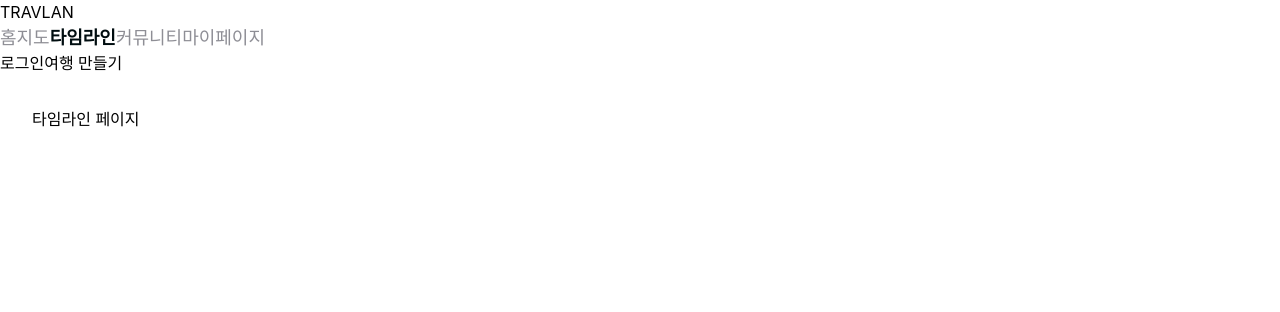
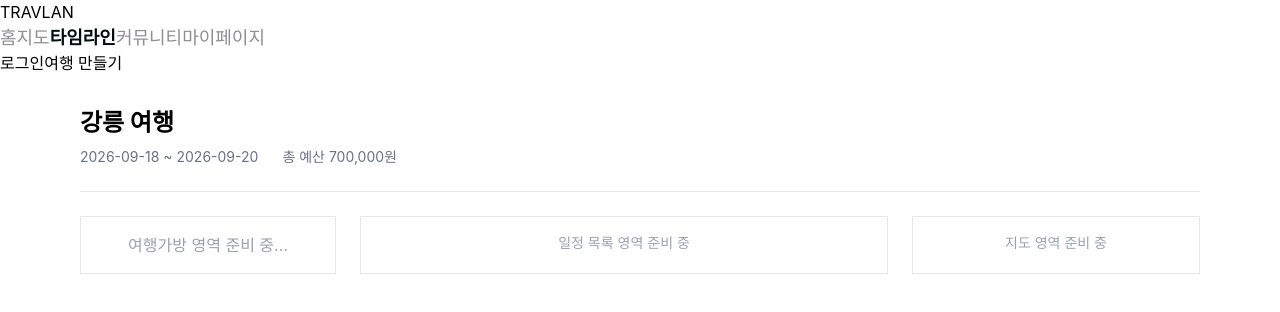
Before and after one commit to travlanWeb/travlan-frontend, a React (Vite) app: page /timeline in a window 1280 px wide. Shown: the top 312 px of the page. Built offline with nearby package versions, Linux system fonts and the light colour scheme; no server answers.

Commit message:
feat: 커뮤니티, 마이 페이지, 타임라인 기본 페이지 구성, travel 인터페이스 타입 추가

```diff
--- a/src/app/router.tsx
+++ b/src/app/router.tsx
@@ -4,9 +4,9 @@ import { createBrowserRouter, Outlet } from 'react-router-dom'
 import Navbar from '../widgets/navbar/ui/Navbar'
 import HomePage from '../pages/home/ui/HomePage'
 import MainPage from '../pages/main/MainPage'
-import TimelinePage from '../pages/timeline/TimelinePage'
-import CommunityPage from '../pages/community/CommunityPage'
-import MyPage from '../pages/mypage/MyPage'
+import CommunityPage from '../pages/community/ui/CommunityPage'
+import MyPage from '../pages/mypage/ui/MyPage'
+import TimelinePage from '../pages/timeline/ui/TimelinePage'
 import LoginPage from '../pages/login/LoginPage'
 import SignupPage from '../pages/login/SignupPage'
 
--- /dev/null
+++ b/src/entities/travel/model/mockTravel.ts
@@ -0,0 +1,12 @@
+import type { Travel } from "./types"
+
+export const mockTravel: Travel = {
+    id: 1,
+    userId: 1,
+    name: '강릉 여행',
+    totalBudget: 700000,
+    startDate: '2026-09-18',
+    endDate: '2026-09-20',
+    createdAt: '2026-09-01T00:00:00',
+    updatedAt: '2026-09-01T00:00:00',
+}
--- /dev/null
+++ b/src/entities/travel/model/types.ts
@@ -0,0 +1,12 @@
+// Travel 타입 지정
+
+export interface Travel {
+    id: number
+    userId: number
+    name: string
+    totalBudget: number
+    startDate: string | null
+    endDate: string | null
+    createdAt: string
+    updatedAt: string
+}
--- a/src/pages/community/CommunityPage.tsx
+++ /dev/null
@@ -1,3 +0,0 @@
-export default function CommunityPage() {
-  return <div className="p-8">커뮤니티 페이지</div>
-}
--- /dev/null
+++ b/src/pages/community/ui/CommunityPage.tsx
@@ -0,0 +1,18 @@
+// 커뮤니티 페이지 기본 뼈대
+// 9/14 - 페이지 구조(제목 + 목록) 잡아두기
+
+export default function CommunityPage() {
+  return (
+    <div className="max-w-[1200px] mx-auto px-10 py-16">
+      <div className="border-b border-gray-200 pb-8 mb-8">
+        <h1 className="text-3xl font-bold mb-2">커뮤니티</h1>
+        <p className="text-gray-500">다른 여행자들의 여행을 둘러보고 마음에 드는 여행을 저장하세요!</p>
+      </div>
+
+      {/* 실 데이터와 연동 필요함 - 현재 임시 데이터 */}
+      <div className="text-gray-400 text-sm py-20 text-center">
+        게시글 목록 준비 중...
+      </div>
+    </div>
+  )
+}
--- a/src/pages/mypage/MyPage.tsx
+++ /dev/null
@@ -1,3 +0,0 @@
-export default function MyPage() {
-  return <div className="p-8">마이페이지</div>
-}
--- /dev/null
+++ b/src/pages/mypage/ui/MyPage.tsx
@@ -0,0 +1,45 @@
+import { useState } from "react"
+
+export default function MyPage() {
+
+  const [activeTab, setActiveTab] = useState<'created' | 'liked'>('created')
+
+  return (
+    <div>
+      <h1 className="text-3xl font-bold mb-8">마이페이지</h1>
+
+      {/* 내가 만든 여행 */}
+      <div className="flex gap-6 border-b border-gray-200 mb-8">
+        <button
+        onClick={() => setActiveTab('created')}
+        className={`pb-3 text-sm font-semibold border-b-2 -mb-px ${
+          activeTab === 'created'
+          ? 'border-deep-ink text-deep-ink'
+          : 'border-transparent text-gray-400'
+        }`}
+        >
+          내가 만든 여행
+        </button>
+
+
+        {/* 찜한 여행 */}
+        <button
+        onClick={() => setActiveTab('liked')}
+        className={`pb-3 text-sm font-semibold border-b-2 -mb-px ${
+          activeTab === 'liked'
+          ? 'border-deep-ink text-deep-ink'
+          : 'border-transparent text-gray-400'
+        }`}
+        >
+          찜한 여행
+        </button>
+      </div>
+
+
+      {/* 값이 없을 경우 기본 상태 메시지 내보내기 */}
+      <div className="text-gray-400 text-sm py-20 text-center">
+        {activeTab === 'created' ? '아직 내가 만든 여행이 없어요' : '아직 찜한 여행이 없어요'}
+      </div>
+    </div>
+  )
+}
--- a/src/pages/timeline/TimelinePage.tsx
+++ /dev/null
@@ -1,3 +0,0 @@
-export default function TimelinePage() {
-    return <div className="p-8">타임라인 페이지</div>
-}
--- /dev/null
+++ b/src/pages/timeline/ui/TimelinePage.tsx
@@ -0,0 +1,35 @@
+// 백엔드 연동 전 목업 데이터 넣어둠
+
+import { mockTravel } from "../../../entities/travel/model/mockTravel"
+
+export default function TimelinePage() {
+    const travel = mockTravel // api 연동 필요
+
+    return (
+        <div className="max-w-[1200px] mx-auto px-10 py-8">
+            {/* 여행 정보 바 */}
+            <div className="border-b border-gray-200 pb-6 mb-6">
+                <h1 className="text-2xl font-bold mb-2">{travel.name}</h1>
+                <div className="flex gap-6 text-sm text-gray-500">
+                    <span>
+                        {travel.startDate} ~ {travel.endDate}
+                    </span>
+                    <span>총 예산 {travel.totalBudget.toLocaleString()}원</span>
+                </div>
+            </div>
+
+
+            <div className="flex gap-6">
+                <div className="w-64 border border-gray-200 rounded-card p-4 text-gray-400 text-center">
+                    여행가방 영역 준비 중...
+                </div>
+                <div className="flex-1 border border-gray-200 rounded-card p-4 text-gray-400 text-sm text-center">
+                    일정 목록 영역 준비 중
+                </div>
+                <div className="w-72 border border-gray-200 rounded-card p-4 text-gray-400 text-sm text-center">
+                    지도 영역 준비 중
+                </div>
+            </div>
+        </div>
+    )
+}
```
